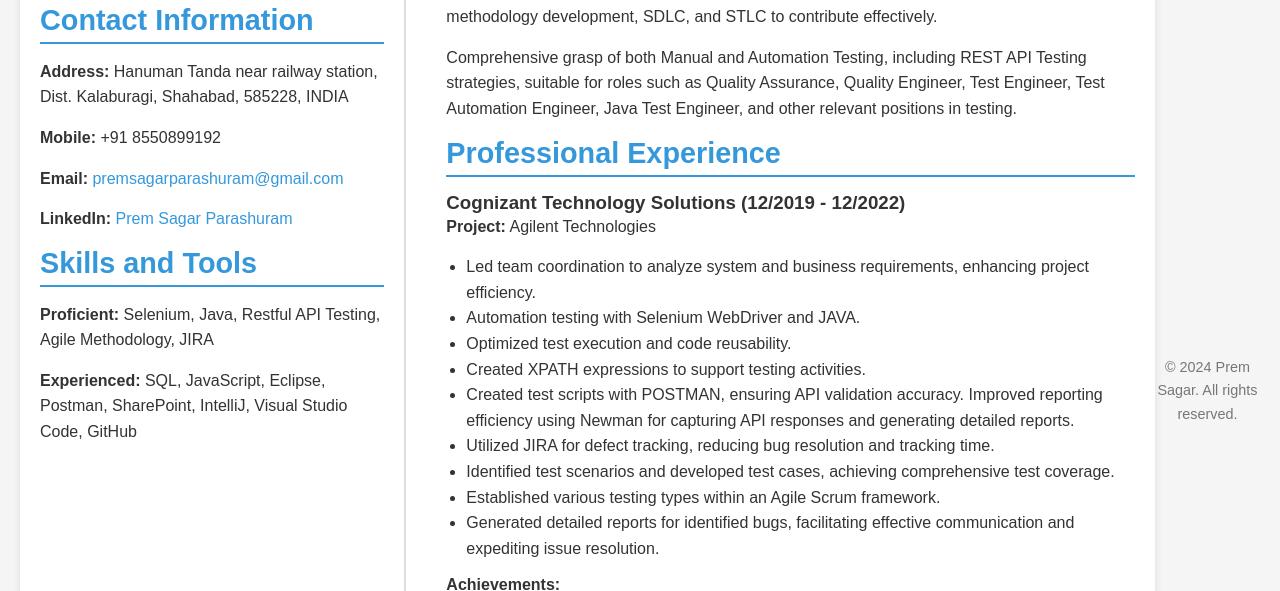
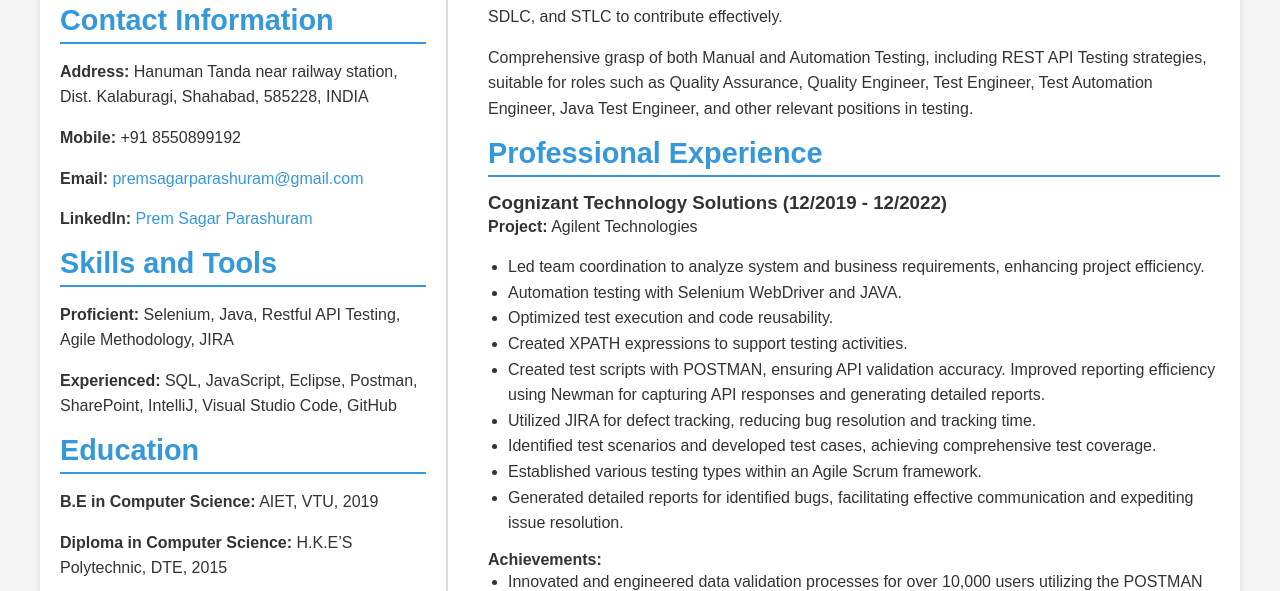
Before and after one commit to Premsagar53787/MyPortfolio, a plain HTML site: page index.html in a window 1280 px wide. Shown: the part 162-753 px from the top of the page. Drawn offline with Linux system fonts and the light colour scheme.

Commit message:
Update index.html

```diff
--- a/index.html
+++ b/index.html
@@ -13,7 +13,6 @@
             box-sizing: border-box;
             font-family: 'Montserrat', sans-serif;
         }
-
         body {
             background-color: #f5f5f5;
             color: #333;
@@ -21,6 +20,8 @@
             justify-content: center;
             align-items: center;
             padding: 20px;
+            min-height: 100vh;
+            position: relative;
         }
 
         .container {
@@ -34,26 +35,22 @@
             margin-top: 20px;
             flex-wrap: wrap;
         }
-
         .left-column {
             flex: 1;
             min-width: 300px;
             border-right: 2px solid #ddd;
             padding-right: 20px;
         }
-
         .right-column {
             flex: 2;
             min-width: 300px;
             padding-left: 20px;
         }
-
         h1 {
             font-size: 2.5rem;
             color: #2c3e50;
             margin-bottom: 10px;
         }
-
         .subtitle {
             font-size: 1.2rem;
             color: #555;
@@ -67,44 +64,38 @@
             border-bottom: 2px solid #3498db;
             padding-bottom: 5px;
         }
-
         p, ul {
             margin-bottom: 15px;
             line-height: 1.6;
         }
-
         ul {
             padding-left: 20px;
         }
-
         .contact-info p a {
             color: #3498db;
             text-decoration: none;
         }
-
         .contact-info p a:hover {
             text-decoration: underline;
         }
-
         .footer {
             text-align: center;
-            margin-top: 20px;
             font-size: 0.9rem;
             color: #777;
+            position: absolute;
+            bottom: 10px;
+            width: 100%;
         }
-
         @media (max-width: 768px) {
             .container {
                 flex-direction: column;
             }
-
             .left-column {
                 border-right: none;
                 padding-right: 0;
                 padding-bottom: 20px;
                 border-bottom: 2px solid #ddd;
             }
-
             .right-column {
                 padding-left: 0;
             }
@@ -129,6 +120,12 @@
                 <h2>Skills and Tools</h2>
                 <p><strong>Proficient:</strong> Selenium, Java, Restful API Testing, Agile Methodology, JIRA</p>
                 <p><strong>Experienced:</strong> SQL, JavaScript, Eclipse, Postman, SharePoint, IntelliJ, Visual Studio Code, GitHub</p>
+            </div>
+
+            <div class="education">
+                <h2>Education</h2>
+                <p><strong>B.E in Computer Science:</strong> AIET, VTU, 2019</p>
+                <p><strong>Diploma in Computer Science:</strong> H.K.E’S Polytechnic, DTE, 2015</p>
             </div>
         </div>
 
@@ -161,15 +158,8 @@
                     <li>Achieved top ratings and commendation from the project manager for exemplary performance.</li>
                 </ul>
             </div>
-
-            <div class="education">
-                <h2>Education</h2>
-                <p><strong>B.E in Computer Science:</strong> AIET, VTU, 2019</p>
-                <p><strong>Diploma in Computer Science:</strong> H.K.E’S Polytechnic, DTE, 2015</p>
-            </div>
         </div>
     </div>
-
     <footer class="footer">
         <p>&copy; 2024 Prem Sagar. All rights reserved.</p>
     </footer>
```
